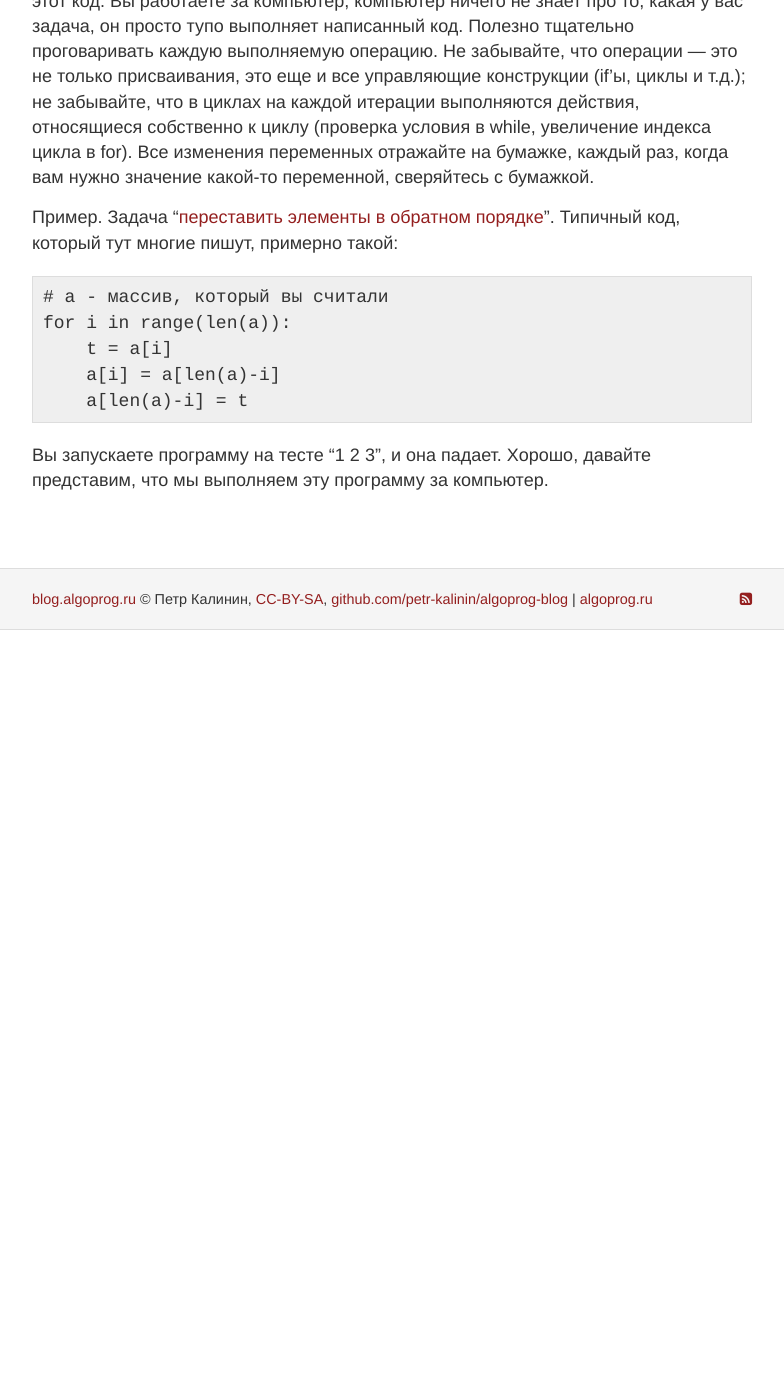
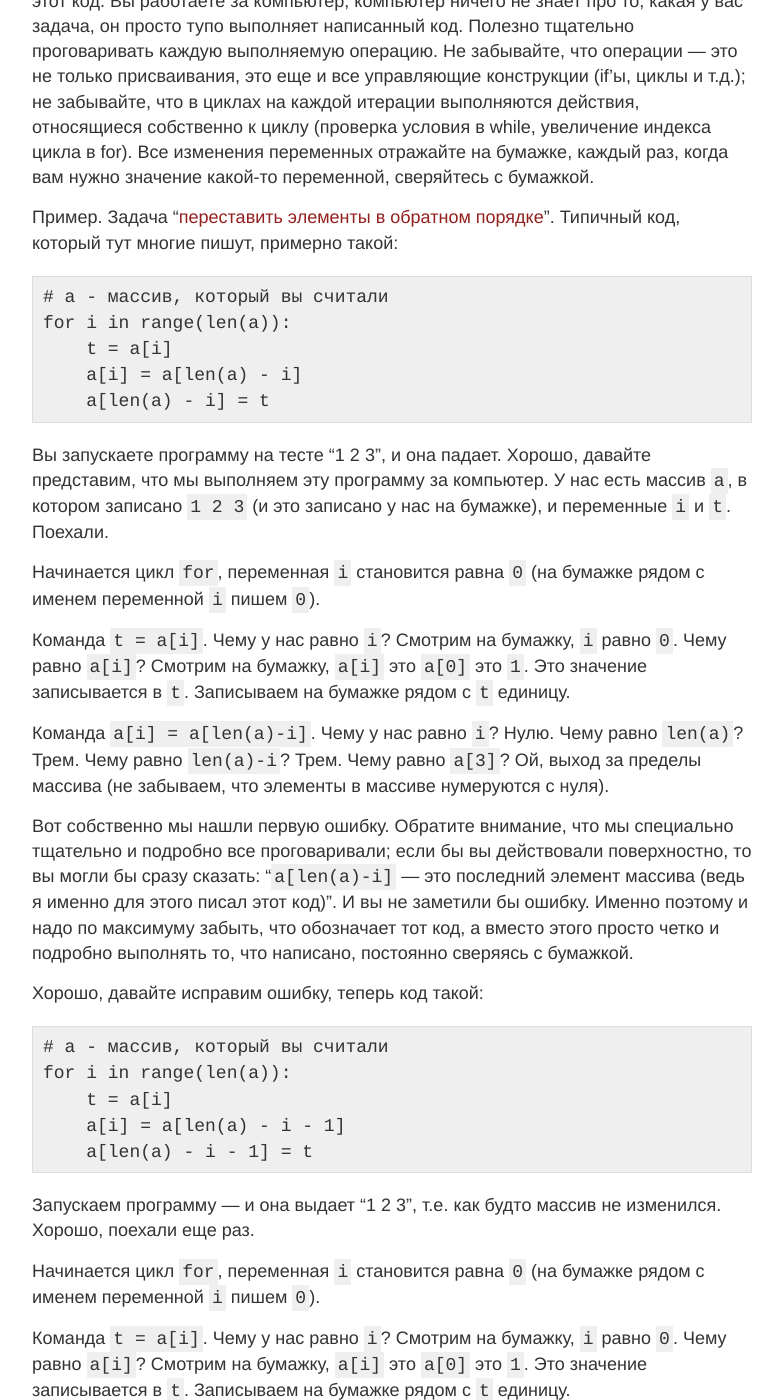
Before and after one commit to petr-kalinin/algoprog-blog, a Jekyll site: the page built from _posts/2018-04-22-how-to-debug-small-programs.md, in a window 1280 px wide and 1400 px high, scrolled down 1166 px. Shown: the whole window, without its empty margins (248-1032 px from the left). Built offline with Jekyll 4.4.1, drawn with Linux system fonts in a browser that asks for light colours; before the commit the page ends 1796 px from its top, so only the background shows below that; some of the changed text lies outside the part shown.

Commit message:
Update 2018-04-22-how-to-debug-small-programs.md

```diff
--- a/_posts/2018-04-22-how-to-debug-small-programs.md
+++ b/_posts/2018-04-22-how-to-debug-small-programs.md
@@ -41,7 +41,49 @@ title: Как отлаживать маленькие программы
     # a - массив, который вы считали
     for i in range(len(a)):
         t = a[i]
-        a[i] = a[len(a)-i]
-        a[len(a)-i] = t
+        a[i] = a[len(a) - i]
+        a[len(a) - i] = t
 
 Вы запускаете программу на тесте "1 2 3", и она падает. Хорошо, давайте представим, что мы выполняем эту программу за компьютер.
+У нас есть массив `a`, в котором записано `1 2 3` (и это записано у нас на бумажке), и переменные `i` и `t`. Поехали.
+
+Начинается цикл `for`, переменная `i` становится равна `0` (на бумажке рядом с именем переменной `i` пишем `0`).
+
+Команда `t = a[i]`. Чему у нас равно `i`? Смотрим на бумажку, `i` равно `0`. Чему равно `a[i]`? Смотрим на бумажку,
+`a[i]` это `a[0]` это `1`. Это значение записывается в `t`. Записываем на бумажке рядом с `t` единицу.
+
+Команда `a[i] = a[len(a)-i]`. Чему у нас равно `i`? Нулю. Чему равно `len(a)`? Трем. Чему равно `len(a)-i`? Трем. Чему равно `a[3]`?
+Ой, выход за пределы массива (не забываем, что элементы в массиве нумеруются с нуля).
+
+Вот собственно мы нашли первую ошибку. Обратите внимание, что мы специально тщательно и подробно все проговаривали;
+если бы вы действовали поверхностно, то вы могли бы сразу сказать: "`a[len(a)-i]` — это последний элемент массива
+(ведь я именно для этого писал этот код)". И вы не заметили бы ошибку. Именно поэтому и надо по максимуму забыть,
+что обозначает тот код, а вместо этого просто четко и подробно выполнять то, что написано, постоянно сверяясь с бумажкой.
+
+Хорошо, давайте исправим ошибку, теперь код такой:
+
+    # a - массив, который вы считали
+    for i in range(len(a)):
+        t = a[i]
+        a[i] = a[len(a) - i - 1]
+        a[len(a) - i - 1] = t
+
+Запускаем программу — и она выдает "1 2 3", т.е. как будто массив не изменился. Хорошо, поехали еще раз.
+
+Начинается цикл `for`, переменная `i` становится равна `0` (на бумажке рядом с именем переменной `i` пишем `0`).
+
+Команда `t = a[i]`. Чему у нас равно `i`? Смотрим на бумажку, `i` равно `0`. Чему равно `a[i]`? Смотрим на бумажку,
+`a[i]` это `a[0]` это `1`. Это значение записывается в `t`. Записываем на бумажке рядом с `t` единицу.
+
+Команда `a[i] = a[len(a)-i-1]`. Чему у нас равно `i`? Нулю. Чему равно `len(a)`? Трем. Чему равно `len(a)-i-1`? Двум. Чему равно `a[2]`?
+Трем. Это значение записывается в `a[i]`. Что такое `a[i]`? У нас `i` равно `0`, поэтому это нулевой элемент массива.
+Зачеркиваем единичку, которая записана на бумажке на нулевом месте в массиве, записываем туда 3.
+
+Команда `a[len(a) - i - 1] = t`. Чему у нас равно `t`? Единице. Что такое `a[len(a) - i - 1]` Выражение в квадратных скобках мы
+только что считали (но надо как минимум внимательно проверить, что выражение тут написано то же, а лучше пересчитать),
+поэтому это `a[2]`. Значит, в `a[2]` записываем 1. Зачеркиваем число 3, которое раньше было написано в `a[2]`, записываем туда 1.
+
+Продолжаем. Итерация цикла закончилась, начинается новая итерация цикла. `i` становится равно `1`.
+
+Продолжаем все делать так же тщательно и подробно. Я не буду дальше все это расписывать, но (особенно если вы не видите ошибки
+в коде выше) можете продолжить и все-таки найти ошибку.
```
